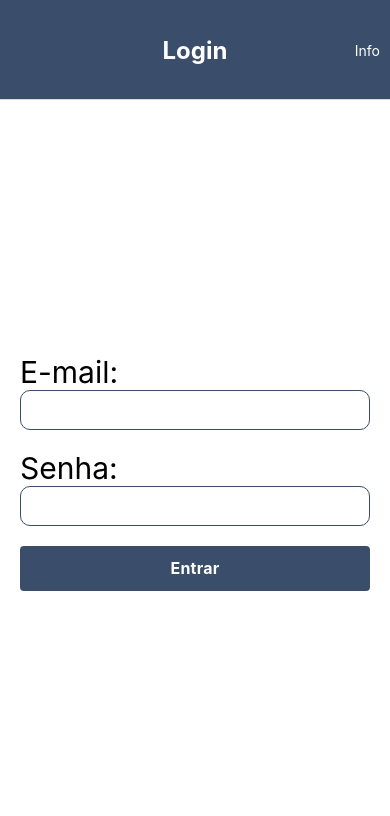
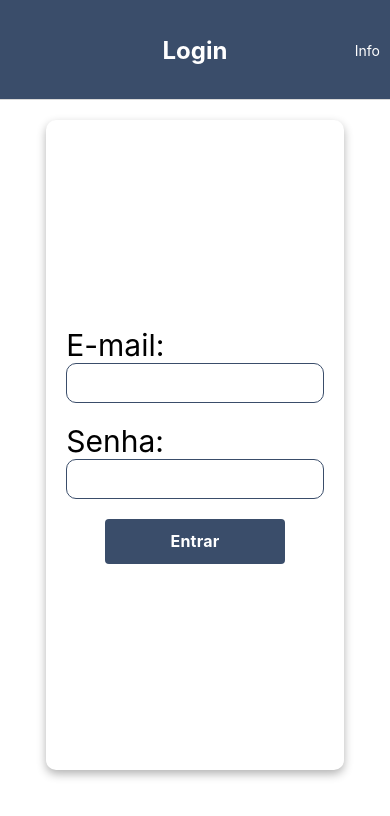
Before and after one commit to outlookcast/dcc196, a React Native app: screen /Login in a window 390 px wide. Shown: the top 816 px of the page. Built offline with nearby package versions, Linux system fonts and the light colour scheme.

Commit message:
Add: Incluindo o CardElevado e alteração na rota

```diff
--- a/pages/Login.js
+++ b/pages/Login.js
@@ -1,14 +1,24 @@
-import { View, Text, StyleSheet, TextInput, Pressable, TouchableOpacity } from "react-native";
+import {
+  View,
+  Text,
+  StyleSheet,
+  TextInput,
+  Pressable,
+  TouchableOpacity,
+} from "react-native";
 import { useState } from "react";
-import { Ionicons } from '@expo/vector-icons';
-export default function Login({navigation}) {
+import { Ionicons } from "@expo/vector-icons";
+import CardElevado from "../components/CardElevado";
+
+export default function Login({ navigation }) {
   const [nome, setNome] = useState("");
   const [email, setEmail] = useState("");
   const [senha, setSenha] = useState("");
 
   return (
     <View style={styles.container}>
-      <View>
+      <CardElevado style={styles.customCard}>
+        <View style={styles.inputContainer}>
           <Text style={styles.font}>E-mail:</Text>
           <TextInput
             editable
@@ -18,7 +28,7 @@ export default function Login({navigation}) {
             style={styles.input}
           />
         </View>
-      <View>
+        <View style={styles.inputContainer}>
           <Text style={styles.font}>Senha:</Text>
           <TextInput
             editable
@@ -29,14 +39,14 @@ export default function Login({navigation}) {
             secureTextEntry
           />
         </View>
-      <View>
         <Pressable
-          onPress={() => navigation.navigate('Cadastro')}
+          onPress={() => navigation.navigate("TelaPrincipal")}
           style={styles.button}
         >
-          <Text style={styles.buttonText} >Entrar</Text>
+          <Text style={styles.buttonText}>Entrar</Text>
         </Pressable>
-      </View>
+
+      </CardElevado>
     </View>
   );
 }
@@ -44,17 +54,25 @@ export default function Login({navigation}) {
 const styles = StyleSheet.create({
   container: {
     flex: 1,
+    alignItems:'center',
     backgroundColor: "#fff",
-    justifyContent: "center",
     padding: 20,
+  },
+  customCard:{
+    justifyContent:'center',
+    alignItems: 'center',
+  },
+  inputContainer: {
+    width: '100%',
+    marginBottom: 20,
   },
   input: {
     height: 40,
     width: "100%",
     borderColor: "#3A4D6A",
     borderWidth: 1,
-    marginBottom: 20,
     borderRadius: 10,
+    paddingHorizontal: 10,
   },
   font: {
     fontSize: 30,
@@ -62,13 +80,12 @@ const styles = StyleSheet.create({
   },
   button: {
     alignItems: "center",
-    justifyContent: "center",
     paddingVertical: 12,
     paddingHorizontal: 32,
     borderRadius: 4,
     elevation: 3,
     backgroundColor: "#3A4D6A",
-    width: "100%",
+    width: "70%",
   },
   buttonText: {
     fontSize: 16,
@@ -77,7 +94,4 @@ const styles = StyleSheet.create({
     letterSpacing: 0.25,
     color: "white",
   },
-  view: {
-    alignItems: "center",
-  },
 });
```
Lines whose indentation alone changed are shown as unchanged.
